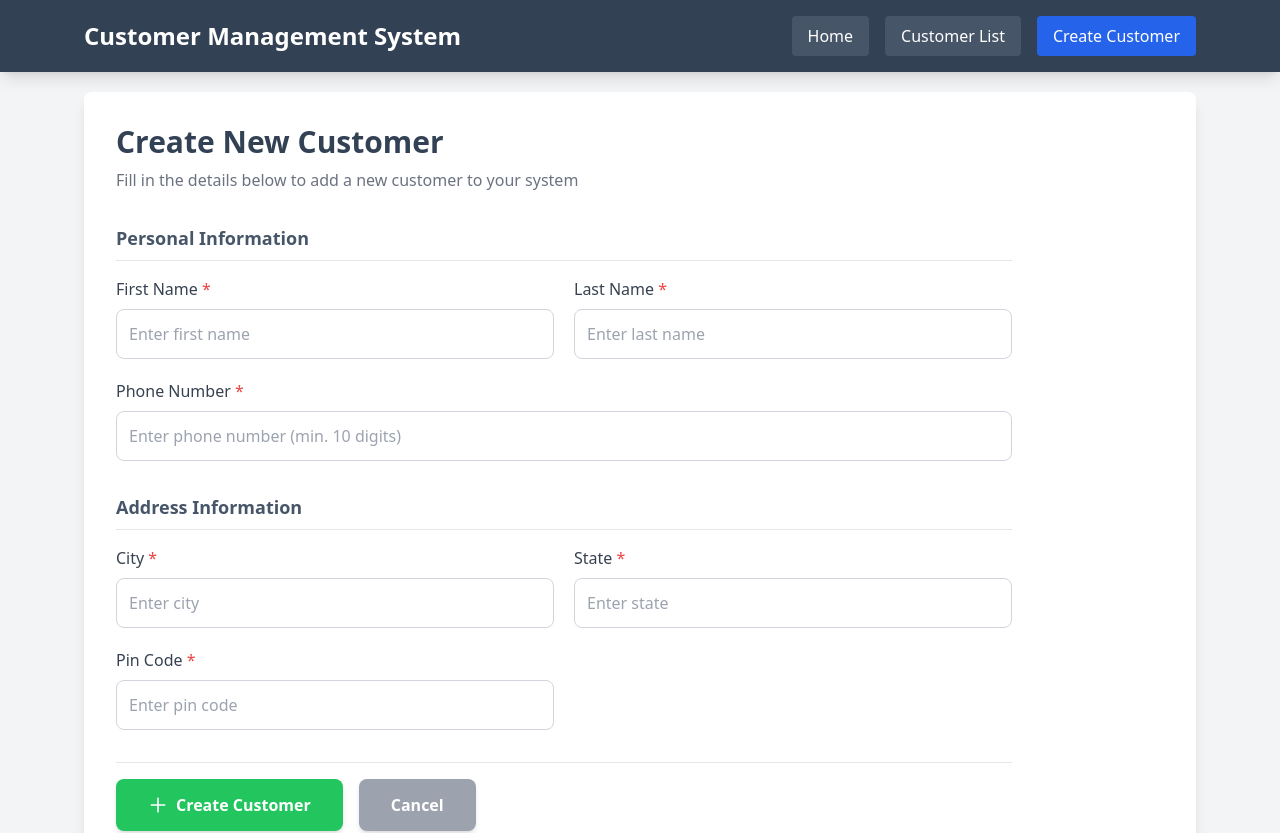
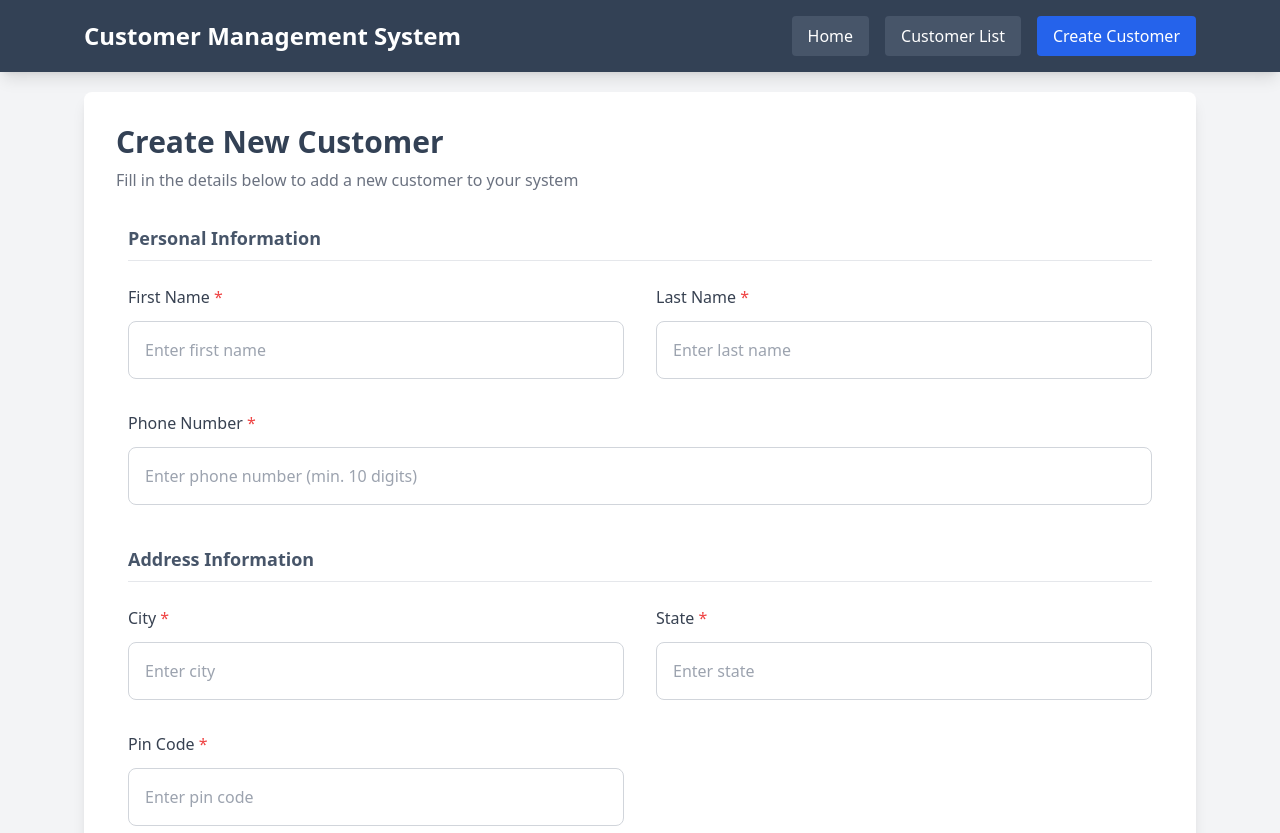
Before and after one commit to llmahima/customer-frontend, a React (Create React App) app: page /customers/new in a window 1280 px wide. Shown: the top 833 px of the page. Built offline with nearby package versions, Linux system fonts and the light colour scheme; no server answers.

Commit message:
Enhance CreateCustomer and CustomerDetails components by adding address line input and improving form validation. Update styling for better consistency and responsiveness across form elements. Refactor layout for improved user experience in both components.

```diff
--- a/src/components/CreateCustomer.js
+++ b/src/components/CreateCustomer.js
@@ -106,15 +106,15 @@ function CreateCustomer() {
         <p className="text-gray-500 text-sm sm:text-base">Fill in the details below to add a new customer to your system</p>
       </div>
 
-      <form onSubmit={handleSubmit} className="max-w-4xl">
+      <form onSubmit={handleSubmit} className="max-w-5xl mx-auto">
         {/* Personal Information Section */}
-        <div className="mb-6 sm:mb-8">
-          <h3 className="text-slate-600 text-base sm:text-lg font-semibold mb-4 pb-2 border-b border-gray-200">
+        <div className="mb-8 sm:mb-10">
+          <h3 className="text-slate-600 text-base sm:text-lg font-semibold mb-6 pb-2 border-b border-gray-200">
             Personal Information
           </h3>
-          <div className="grid grid-cols-1 md:grid-cols-2 gap-4 sm:gap-5">
+          <div className="grid grid-cols-1 md:grid-cols-2 gap-6 sm:gap-8">
             <div>
-              <label className="block mb-2 text-sm sm:text-base font-medium text-gray-700">
+              <label className="block mb-3 text-sm sm:text-base font-medium text-gray-700">
                 First Name <span className="text-red-500">*</span>
               </label>
               <input
@@ -122,7 +122,7 @@ function CreateCustomer() {
                 name="first_name"
                 value={formData.first_name}
                 onChange={handleChange}
-                className={`w-full p-3 border rounded-lg text-sm sm:text-base transition-colors focus:outline-none focus:ring-2 focus:ring-blue-500 focus:border-transparent ${
+                className={`w-full p-4 border rounded-lg text-sm sm:text-base transition-colors focus:outline-none focus:ring-2 focus:ring-blue-500 focus:border-transparent ${
                   errors.first_name ? 'border-red-300 bg-red-50' : 'border-gray-300 bg-white'
                 }`}
                 placeholder="Enter first name"
@@ -138,7 +138,7 @@ function CreateCustomer() {
             </div>
 
             <div>
-              <label className="block mb-2 text-sm sm:text-base font-medium text-gray-700">
+              <label className="block mb-3 text-sm sm:text-base font-medium text-gray-700">
                 Last Name <span className="text-red-500">*</span>
               </label>
               <input
@@ -146,7 +146,7 @@ function CreateCustomer() {
                 name="last_name"
                 value={formData.last_name}
                 onChange={handleChange}
-                className={`w-full p-3 border rounded-lg text-sm sm:text-base transition-colors focus:outline-none focus:ring-2 focus:ring-blue-500 focus:border-transparent ${
+                className={`w-full p-4 border rounded-lg text-sm sm:text-base transition-colors focus:outline-none focus:ring-2 focus:ring-blue-500 focus:border-transparent ${
                   errors.last_name ? 'border-red-300 bg-red-50' : 'border-gray-300 bg-white'
                 }`}
                 placeholder="Enter last name"
@@ -162,7 +162,7 @@ function CreateCustomer() {
             </div>
 
             <div className="md:col-span-2">
-              <label className="block mb-2 text-sm sm:text-base font-medium text-gray-700">
+              <label className="block mb-3 text-sm sm:text-base font-medium text-gray-700">
                 Phone Number <span className="text-red-500">*</span>
               </label>
               <input
@@ -170,7 +170,7 @@ function CreateCustomer() {
                 name="phone_number"
                 value={formData.phone_number}
                 onChange={handleChange}
-                className={`w-full p-3 border rounded-lg text-sm sm:text-base transition-colors focus:outline-none focus:ring-2 focus:ring-blue-500 focus:border-transparent ${
+                className={`w-full p-4 border rounded-lg text-sm sm:text-base transition-colors focus:outline-none focus:ring-2 focus:ring-blue-500 focus:border-transparent ${
                   errors.phone_number ? 'border-red-300 bg-red-50' : 'border-gray-300 bg-white'
                 }`}
                 placeholder="Enter phone number (min. 10 digits)"
@@ -188,13 +188,13 @@ function CreateCustomer() {
         </div>
 
         {/* Address Information Section */}
-        <div className="mb-6 sm:mb-8">
-          <h3 className="text-slate-600 text-base sm:text-lg font-semibold mb-4 pb-2 border-b border-gray-200">
+        <div className="mb-8 sm:mb-10">
+          <h3 className="text-slate-600 text-base sm:text-lg font-semibold mb-6 pb-2 border-b border-gray-200">
             Address Information
           </h3>
-          <div className="grid grid-cols-1 md:grid-cols-2 gap-4 sm:gap-5">
+          <div className="grid grid-cols-1 md:grid-cols-2 gap-6 sm:gap-8">
             <div>
-              <label className="block mb-2 text-sm sm:text-base font-medium text-gray-700">
+              <label className="block mb-3 text-sm sm:text-base font-medium text-gray-700">
                 City <span className="text-red-500">*</span>
               </label>
               <input
@@ -202,7 +202,7 @@ function CreateCustomer() {
                 name="city"
                 value={formData.city}
                 onChange={handleChange}
-                className={`w-full p-3 border rounded-lg text-sm sm:text-base transition-colors focus:outline-none focus:ring-2 focus:ring-blue-500 focus:border-transparent ${
+                className={`w-full p-4 border rounded-lg text-sm sm:text-base transition-colors focus:outline-none focus:ring-2 focus:ring-blue-500 focus:border-transparent ${
                   errors.city ? 'border-red-300 bg-red-50' : 'border-gray-300 bg-white'
                 }`}
                 placeholder="Enter city"
@@ -218,7 +218,7 @@ function CreateCustomer() {
             </div>
 
             <div>
-              <label className="block mb-2 text-sm sm:text-base font-medium text-gray-700">
+              <label className="block mb-3 text-sm sm:text-base font-medium text-gray-700">
                 State <span className="text-red-500">*</span>
               </label>
               <input
@@ -226,7 +226,7 @@ function CreateCustomer() {
                 name="state"
                 value={formData.state}
                 onChange={handleChange}
-                className={`w-full p-3 border rounded-lg text-sm sm:text-base transition-colors focus:outline-none focus:ring-2 focus:ring-blue-500 focus:border-transparent ${
+                className={`w-full p-4 border rounded-lg text-sm sm:text-base transition-colors focus:outline-none focus:ring-2 focus:ring-blue-500 focus:border-transparent ${
                   errors.state ? 'border-red-300 bg-red-50' : 'border-gray-300 bg-white'
                 }`}
                 placeholder="Enter state"
@@ -242,7 +242,7 @@ function CreateCustomer() {
             </div>
 
             <div>
-              <label className="block mb-2 text-sm sm:text-base font-medium text-gray-700">
+              <label className="block mb-3 text-sm sm:text-base font-medium text-gray-700">
                 Pin Code <span className="text-red-500">*</span>
               </label>
               <input
@@ -250,7 +250,7 @@ function CreateCustomer() {
                 name="pin_code"
                 value={formData.pin_code}
                 onChange={handleChange}
-                className={`w-full p-3 border rounded-lg text-sm sm:text-base transition-colors focus:outline-none focus:ring-2 focus:ring-blue-500 focus:border-transparent ${
+                className={`w-full p-4 border rounded-lg text-sm sm:text-base transition-colors focus:outline-none focus:ring-2 focus:ring-blue-500 focus:border-transparent ${
                   errors.pin_code ? 'border-red-300 bg-red-50' : 'border-gray-300 bg-white'
                 }`}
                 placeholder="Enter pin code"
@@ -268,7 +268,7 @@ function CreateCustomer() {
         </div>
 
         {/* Submit Button */}
-        <div className="flex flex-col sm:flex-row gap-3 sm:gap-4 pt-4 border-t border-gray-200">
+        <div className="flex flex-col sm:flex-row gap-4 sm:gap-5 pt-6 border-t border-gray-200">
           <button
             type="submit"
             className="w-full sm:w-auto px-6 sm:px-8 py-3 sm:py-3.5 bg-green-500 text-white font-semibold rounded-lg shadow-md hover:bg-green-600 transition-all transform hover:scale-105 text-sm sm:text-base flex items-center justify-center gap-2"
```
Also changed, not shown: src/components/CustomerDetails.js (+22 -22 lines).
